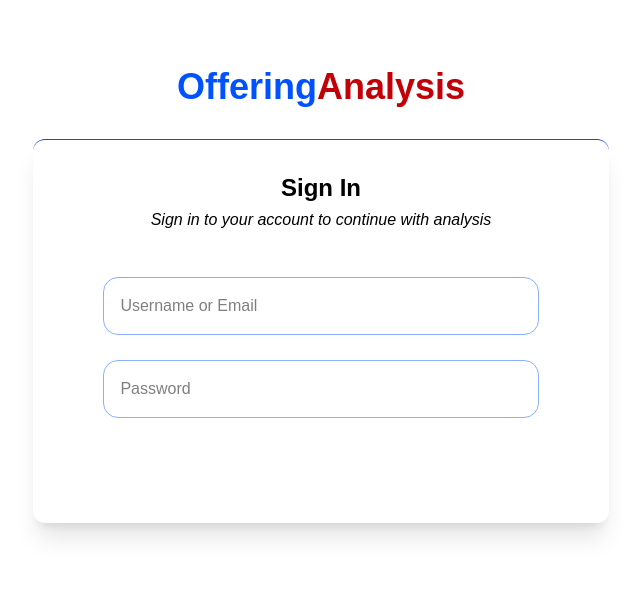
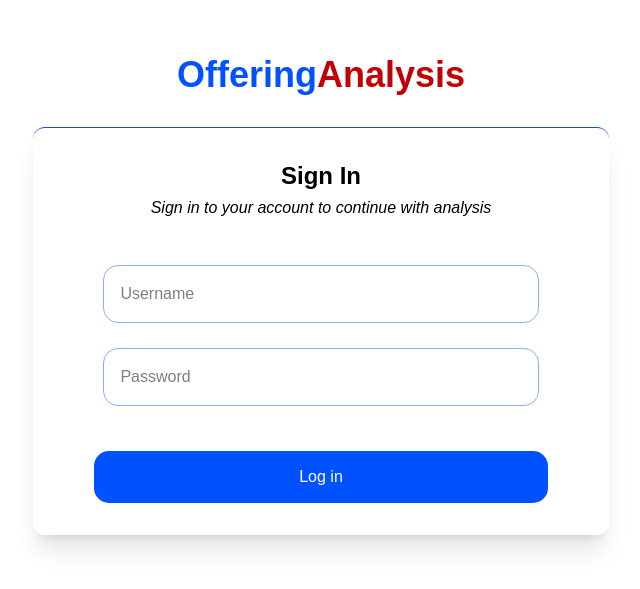
Before and after one commit to SamGombs20/OfferingAnalysisWeb, a Next.js app: page /auth in a window 1280 px wide. Shown: the part 105-694 px from the top of the page, without its empty margins (319-959 px from the left). Built offline with nearby package versions, Linux system fonts and the light colour scheme.

Commit message:
Update:User sign in development!

```diff
--- a/app/components/login_form.tsx
+++ b/app/components/login_form.tsx
@@ -5,13 +5,14 @@ export const LogInForm = () => {
         <p className="mb-1 text-2xl font-semibold">Sign In</p>
         <p className="italic">Sign in to your account to continue with analysis</p>
       </div>
-      <form>
+      <form className="flex flex-col">
         <div className="input-div">
-            <input type="text" className="user-input" placeholder="Username or Email" />
+            <input type="text" className="user-input" placeholder="Username" />
         </div>
         <div className="input-div">
             <input type="password" className="user-input" placeholder="Password" />
         </div>
+        <button className="custom-btn w-5/6 mx-auto mt-8">Log in</button>
       </form>
     </>
   );
```
